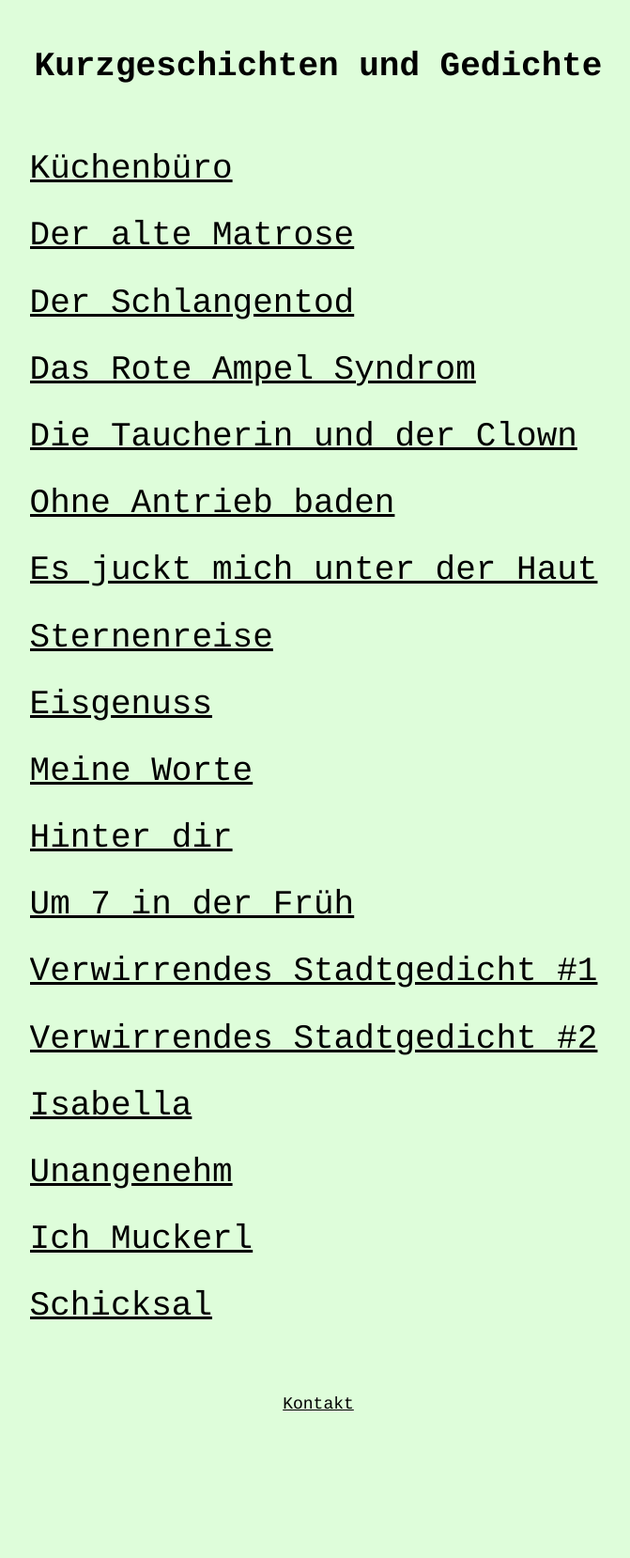
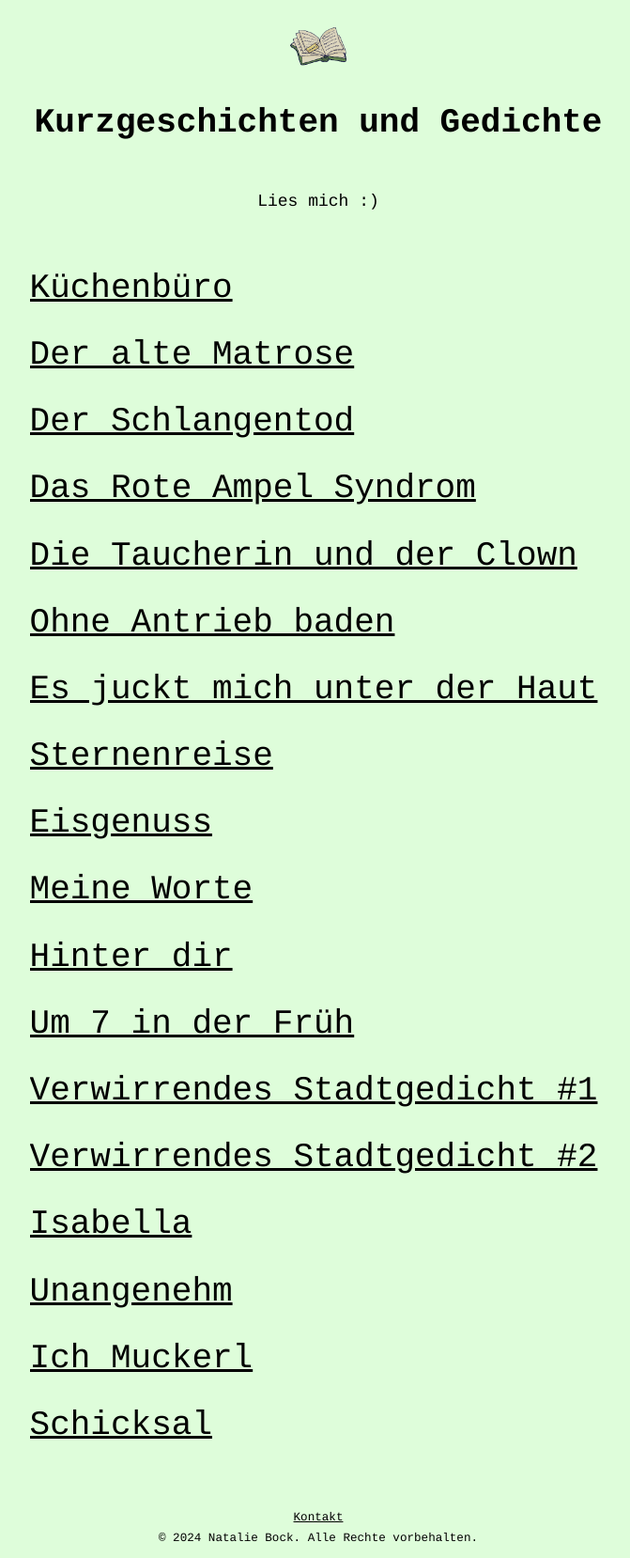
Before and after one commit to bananaboat-nat/lies-mich.com, a Jekyll site: the page built from index.html, in a window 1280 px wide. Shown: the whole page at 94% size, without its empty margins (301-972 px from the left). Built offline with Jekyll 4.4.1, drawn with Linux system fonts in a browser that asks for light colours; before the commit the page ends 1519 px from its top, so only the background shows below that.

Commit message:
favicon and copyright

```diff
--- a/_config.yml
+++ b/_config.yml
@@ -18,7 +18,7 @@
 # You can create any custom variable you would like, and they will be accessible
 # in the templates via {{ site.myvariable }}.
 
-title: Kurzgeschichten und Gedichte
+title: Lies mich :)
 email: "bananaboatnat@gmx.at"
 description: >- # this means to ignore newlines until "baseurl:"
   Lies mich :)
--- a/_layouts/default.html
+++ b/_layouts/default.html
@@ -8,12 +8,22 @@
       site.title }} {% endif %}
     </title>
     <link rel="stylesheet" href="{{ '/css/style.css' | relative_url }}" />
+
+    <link rel="manifest" href="/manifest.json" />
+
+    <link rel="icon" type="image/png" href="/favicon-48x48.png" sizes="48x48" />
+    <link rel="icon" type="image/svg+xml" href="/favicon.svg" />
+    <link rel="shortcut icon" href="/favicon.ico" type="image/x-icon" />
+    <link rel="apple-touch-icon" sizes="180x180" href="/apple-touch-icon.png" />
+    <meta name="apple-mobile-web-app-title" content="Lies mich :)" />
   </head>
   <body>
-    <div class="content">{{ content }}</div>
-
-    <footer class="footer">
-      <a href="mailto:n.1995@gmx.at">Kontakt</a>
-    </footer>
+    <div class="wrapper">
+      <div class="content">{{ content }}</div>
+      <footer class="footer">
+        <a href="mailto:n.1995@gmx.at">Kontakt</a>
+        <div>&copy; 2024 Natalie Bock. Alle Rechte vorbehalten.</div>
+      </footer>
+    </div>
   </body>
 </html>
--- a/css/style.css
+++ b/css/style.css
@@ -1,5 +1,10 @@
 :root {
   --background-color: #defdda; /* Define the background color variable */
+}
+
+html, body {
+  height: 100%;
+  margin: 0;
 }
 
 * {
@@ -44,12 +49,19 @@
   font-size: 200%;
 }
 
+@media only screen and (max-width: 600px) {
+  li {
+    font-size: 100%;
+  }
+}
+
 .content {
   width: 100%;
   padding: 20px;
   display: flex;
   flex-direction: column;
   align-items: center;
+  flex-grow:1;
 }
 
 .story-content {
@@ -59,20 +71,16 @@
   max-width: 800px;
 }
 
-.back-button {
-  width: 100vw;
-  position: fixed; /* Fix the button to the top */
-  top: 0; /* Align it to the top */
-  left: 0; /* Align it to the left */
-  padding: 20px;
-  text-decoration: underline;
-  z-index: 1000; /* Ensure it stays on top of other content */
-  background-color: var(--background-color); /* Use the variable */
-}
-
 .footer {
   width: 100%;
   text-align: center;
   flex-shrink: 0;
   padding: 10px;
+  font-size:70%;
 }
+
+.wrapper {
+  display: flex;
+  flex-direction: column;
+  min-height: 100vh; /* Make sure the wrapper takes up at least 100% of the viewport height */
+}
--- a/index.html
+++ b/index.html
@@ -2,7 +2,13 @@
 layout: default
 ---
 
-<h1>{{site.title}}</h1>
+<img
+  style="display: block; height: 60px; width: 60px"
+  src="/logo-192x192.png"
+  alt="lies mich logo"
+/>
+<h1>Kurzgeschichten und Gedichte</h1>
+<p>Lies mich :)</p>
 <ul>
   {% assign sorted_stories = site.stories | sort: 'order' %} {% for story in
   sorted_stories %}
```
Also changed, not shown: _layouts/story.html (+9 -5 lines), apple-touch-icon.png (added), favicon-48x48.png (added), favicon.ico (added), favicon.svg (added), logo-192x192.png (added), logo-512x512.png (added), manifest.json (added).
